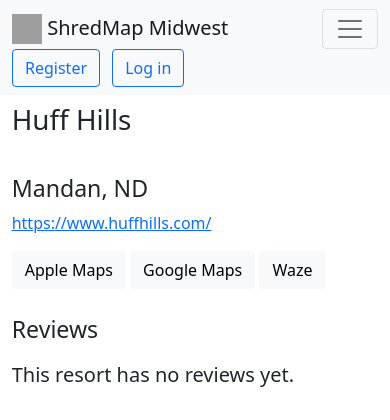
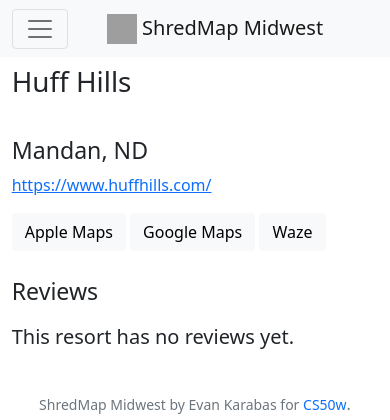
Before and after one commit to ekarabas/shredmap-midwest, a Django app: page /1 in a window 390 px wide. Shown: the top 420 px of the page. Run offline with Django 3.2, Linux system fonts and the light colour scheme; data comes from the database, SQL or seed files in the repository; both versions use the stored data as it was after the commit; some libraries are stand-ins or nearby versions; grey boxes are pictures that could not be loaded.

Commit message:
Improve responsiveness of nav and map

```diff
--- a/FinalProject/settings.py
+++ b/FinalProject/settings.py
@@ -24,6 +24,7 @@ BASE_DIR = Path(__file__).resolve().parent.parent
 # SECURITY WARNING: keep the secret key used in production secret!
 # https://stackoverflow.com/questions/47949022/git-heroku-how-to-hide-my-secret-key
 SECRET_KEY = os.getenv('SECRET_KEY')
+
 
 # SECURITY WARNING: don't run with debug turned on in production!
 DEBUG = False
--- a/shredmap_midwest/static/shredmap_midwest/styles.css
+++ b/shredmap_midwest/static/shredmap_midwest/styles.css
@@ -37,8 +37,9 @@ textarea {
 }
 
 /* Leaflet map specs */
+/* https://stackoverflow.com/questions/16543446/how-to-make-leaflet-map-height-variable */
 #map {
-    height: 700px;
+    height: 85vh;
 }
 
 .no-underline {
@@ -118,12 +119,24 @@ h2 {
     display: block;
 }
 
+.mobile-nav {
+    display: none;
+}
+
+.desktop-nav {
+    display: inline-block;
+}
+
 .rounded-pill {
     float: right;
 }
 
 .directions-button {
     margin-bottom: 1%;
+}
+
+.right-align {
+    float: right;
 }
 
 /* https://stackoverflow.com/questions/42586044/change-css-only-for-mobile-devices */
@@ -154,4 +167,16 @@ h2 {
         width: 100%;
     }
 
+    #logged_in {
+        display: none;
+    }
+
+    .mobile-nav {
+        display: inline-block;
+    }
+
+    .desktop-nav {
+        display: none;
+    }
+
 }
--- a/shredmap_midwest/templates/shredmap_midwest/layout.html
+++ b/shredmap_midwest/templates/shredmap_midwest/layout.html
@@ -31,27 +31,36 @@
 
     <nav class="navbar navbar-expand-lg navbar-light bg-light">
         <div class="container-fluid">
+            <button class="navbar-toggler" type="button" data-bs-toggle="collapse" data-bs-target="#navbarNavAltMarkup" aria-controls="navbarNavAltMarkup" aria-expanded="false" aria-label="Toggle navigation">
+                <span class="navbar-toggler-icon"></span>
+              </button>
             <a class="navbar-brand" href="{% url 'index' %}">
                 <img src="https://external-content.duckduckgo.com/iu/?u=https%3A%2F%2Fcdn.onlinewebfonts.com%2Fsvg%2Fimg_350758.png&f=1&nofb=1"
                     alt="" width="30" height="30" class="d-inline-block align-text-top">
                 ShredMap Midwest
             </a>
-          <button class="navbar-toggler" type="button" data-bs-toggle="collapse" data-bs-target="#navbarNavAltMarkup" aria-controls="navbarNavAltMarkup" aria-expanded="false" aria-label="Toggle navigation">
-            <span class="navbar-toggler-icon"></span>
-          </button>
+
           <div class="collapse navbar-collapse" id="navbarNavAltMarkup">
             <div class="navbar-nav">
               <a class="nav-link" href="{% url 'index' %}">Home</a>
               <a class="nav-link" href="{% url 'resorts' %}">Resort List</a>
+              <!-- Log in/out buttons for mobile -->
+              {% if user.is_authenticated %}
+              <a class="btn btn-outline-danger me-2 mobile-nav" href="{% url 'logout' %}" type="button">Log out</a>
+              {% else %}
+              <a class="btn btn-outline-primary me-2 mobile-nav" href="{% url 'register' %}" type="button">Register</a>
+              <a class="btn btn-outline-primary me-2 mobile-nav" href="{% url 'login' %}" type="button">Log in</a>
+              {% endif %}
             </div>
           </div>
           <div>
+              <!-- Log in/out buttons for desktop -->
             {% if user.is_authenticated %}
             <a class="btn btn-link me-2 no-hover" id="logged_in">Logged in as <strong>{{request.user.username}}</strong></a>
-            <a class="btn btn-outline-danger me-2" href="{% url 'logout' %}" type="button">Log out</a>
+            <a class="btn btn-outline-danger me-2 desktop-nav" href="{% url 'logout' %}" type="button">Log out</a>
             {% else %}
-            <a class="btn btn-outline-primary me-2" href="{% url 'register' %}" type="button">Register</a>
-            <a class="btn btn-outline-primary me-2" href="{% url 'login' %}" type="button">Log in</a>
+            <a class="btn btn-outline-primary me-2 desktop-nav" href="{% url 'register' %}" type="button">Register</a>
+            <a class="btn btn-outline-primary me-2 desktop-nav" href="{% url 'login' %}" type="button">Log in</a>
             {% endif %}
         </div>
         </div>
--- a/shredmap_midwest/templates/shredmap_midwest/resort.html
+++ b/shredmap_midwest/templates/shredmap_midwest/resort.html
@@ -50,10 +50,19 @@
     <p class="fw-light"><a href="{{resort.website}}" target="_blank" rel="noopener noreferrer">{{resort.website}}</a>
     </p>
 
+    <!-- https://www.geeksforgeeks.org/how-to-open-url-in-new-tab-using-javascript/ -->
+    <button type="button" class="btn btn-light directions-button"
+        onClick="window.open('http://maps.apple.com/?ll={{resort.x}},{{resort.y}}', '_blank')">Apple Maps</button>
+    <button type="button" class="btn btn-light directions-button"
+        onClick="window.open('https://www.google.com/maps/@?api=1&map_action=map&center={{resort.x}}%2C{{resort.y}}', '_blank')">Google
+        Maps</button>
+    <button type="button" class="btn btn-light directions-button"
+        onClick="window.open('https://waze.com/ul?ll={{resort.x}},{{resort.y}}', '_blank')">Waze</button>
+
     <!-- Buttons to edit or delete review (mobile version)-->
     {% if user.is_authenticated %}
     {% if visited %}
-    <button type="button" class="btn btn-secondary mobile-button" data-bs-toggle="modal" data-bs-target="#reviewModal">
+    <button type="button" class="btn btn-secondary mobile-button mt-4" data-bs-toggle="modal" data-bs-target="#reviewModal">
         Update your review
     </button>
     <button type="button" class="btn btn-danger mobile-button" data-bs-toggle="modal"
@@ -66,16 +75,6 @@
     </button>
     {% endif %}
     {% endif %}
-
-
-    <!-- https://www.geeksforgeeks.org/how-to-open-url-in-new-tab-using-javascript/ -->
-        <button type="button" class="btn btn-light directions-button"
-        onClick="window.open('http://maps.apple.com/?ll={{resort.x}},{{resort.y}}', '_blank')">Apple Maps</button>
-        <button type="button" class="btn btn-light directions-button"
-        onClick="window.open('https://www.google.com/maps/@?api=1&map_action=map&center={{resort.x}}%2C{{resort.y}}', '_blank')">Google
-        Maps</button>
-    <button type="button" class="btn btn-light directions-button"
-        onClick="window.open('https://waze.com/ul?ll={{resort.x}},{{resort.y}}', '_blank')">Waze</button>
 
     <!-- Review modal -->
     <div class="modal fade" id="reviewModal" tabindex="-1" aria-labelledby="reviewModalLabel" aria-hidden="true">
```
Also changed, not shown: db.sqlite3.
